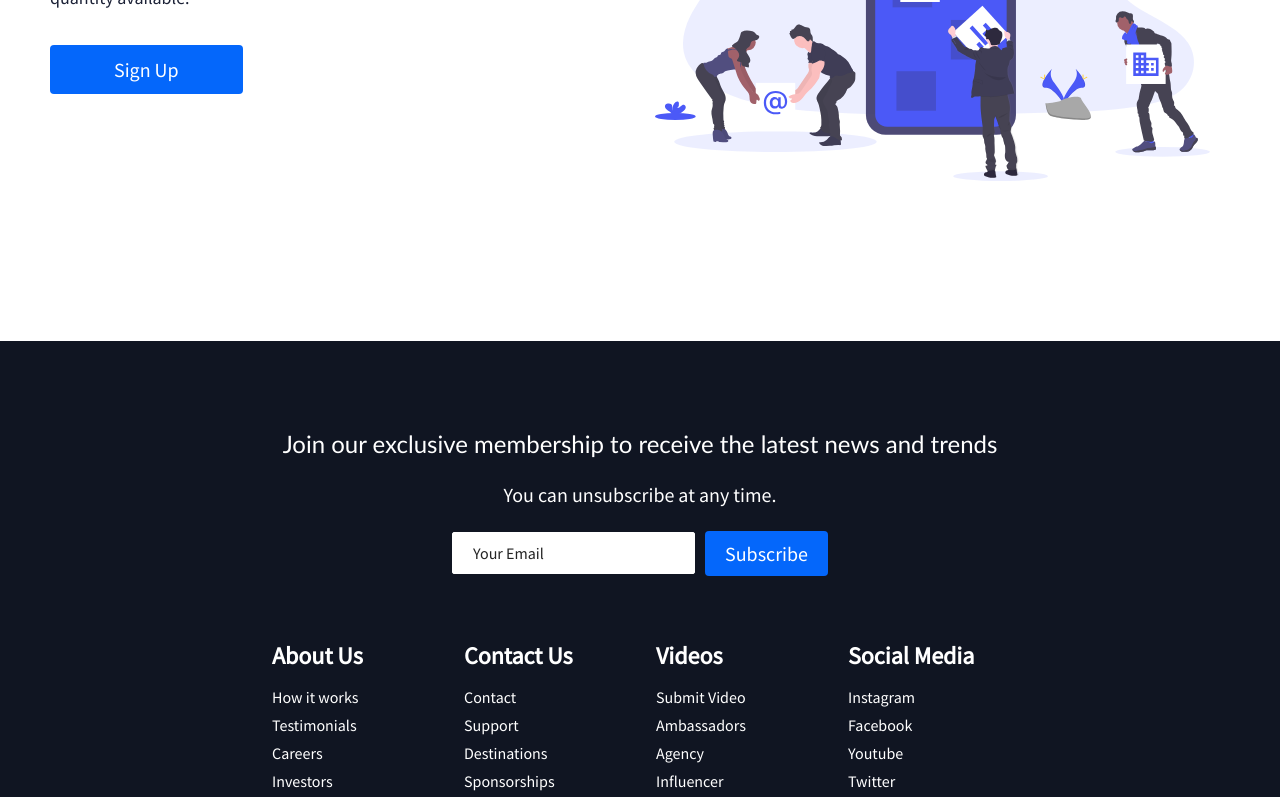
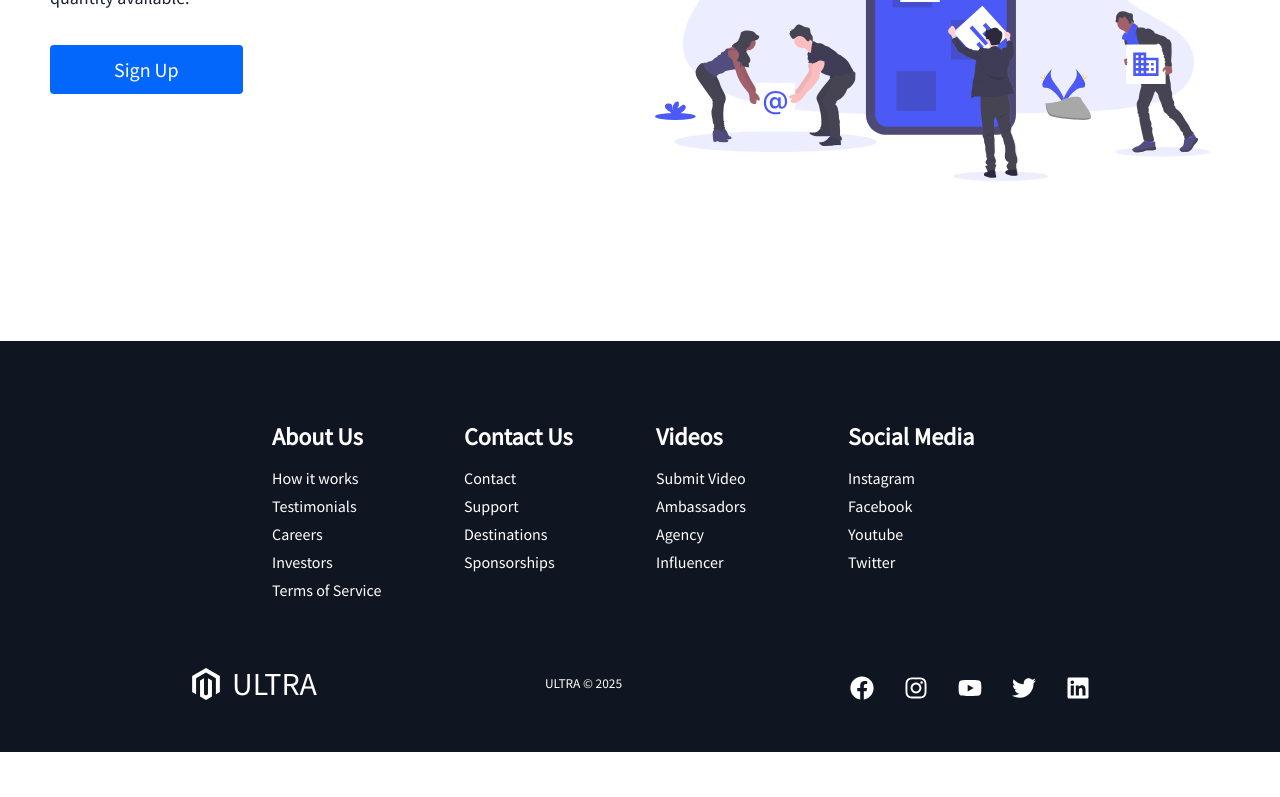
Before and after one commit to TonySandro/course-platform-client, a React (Create React App) app: page /sign-up in a window 1280 px wide. Shown: the part 467-1264 px from the top of the page. After the commit the page ends 1219 px from the top, so only its background shows below. Built offline with nearby package versions, Linux system fonts and the light colour scheme.

Commit message:
feat: comment footer sub heading

```diff
--- a/src/components/Footer/Footer.js
+++ b/src/components/Footer/Footer.js
@@ -34,7 +34,7 @@ function Footer() {
 
   return (
     <FooterContainer>
-      <FooterSubscription>
+      {/* <FooterSubscription>
         <FooterSubHeading>
           Join our exclusive membership to receive the latest news and trends
         </FooterSubHeading>
@@ -43,7 +43,7 @@ function Footer() {
           <FormInput name='email' type='email' placeholder='Your Email' />
           <Button fontBig>Subscribe</Button>
         </Form>
-      </FooterSubscription>
+      </FooterSubscription> */}
       <FooterLinksContainer>
         <FooterLinksWrapper>
           <FooterLinkItems>
```
